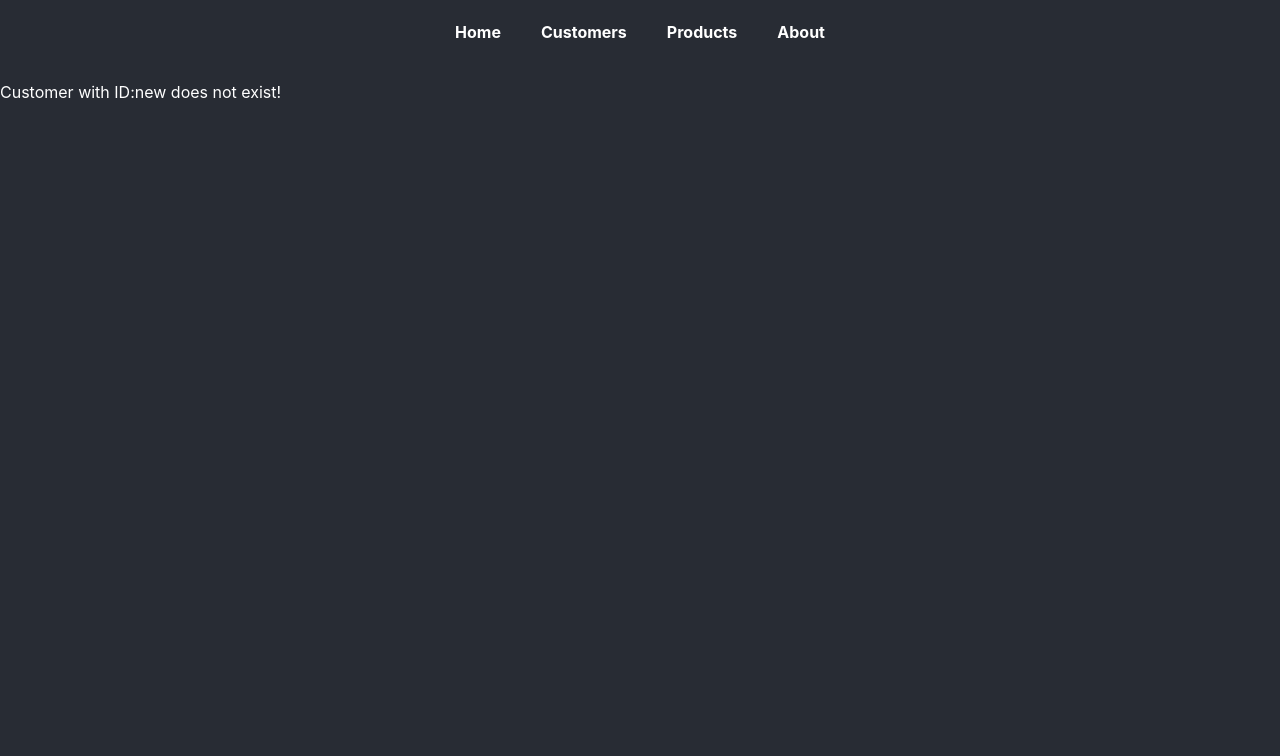
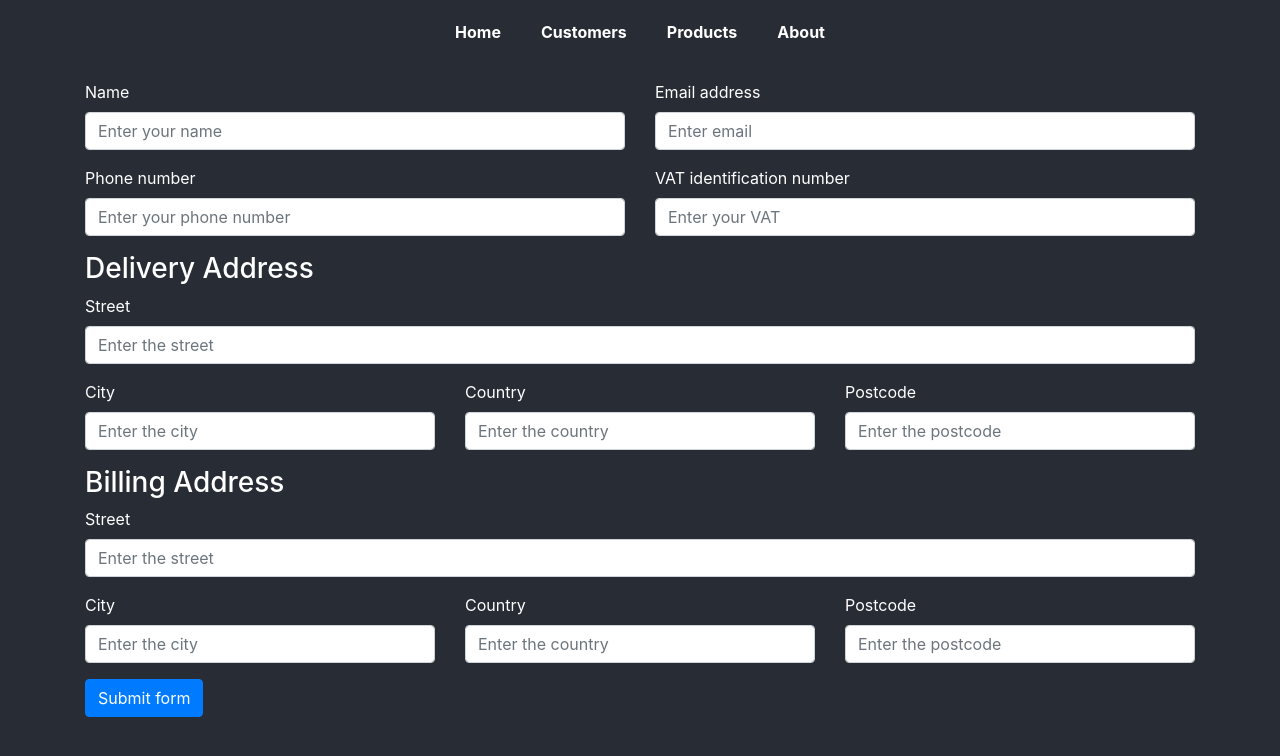
Before and after one commit to bionanek/glasswitch-orders-web, a React (Create React App) app: page /customers/new in a window 1280 px wide. Shown: the top 756 px of the page. Built offline with nearby package versions, Linux system fonts and the light colour scheme; no server answers.

Commit message:
Added ability to create new customers

```diff
--- a/src/App.js
+++ b/src/App.js
@@ -7,6 +7,7 @@ import Home from './components/home/Home';
 import Customers from './components/customers/Customers';
 import CustomerDetail from './components/customers/crud/CustomerDetail';
 import CustomerEdit from './components/customers/crud/CustomerEdit';
+import CustomerNew from './components/customers/crud/CustomerNew';
 import Products from './components/products/Products'
 import About from './components/about/About';
 import RouteError from './components/common/RouteError';
@@ -23,6 +24,7 @@ class App extends Component {
               <Switch>
                 <Route path="/" component={Home} exact />
                 <Route path="/customers" component={Customers} exact/>
+                <Route path="/customers/new" component={CustomerNew} exact/>
                 <Route path="/customers/:id" component={CustomerDetail} exact/>
                 <Route path="/customers/:id/edit" component={CustomerEdit} />
                 <Route path='/products' component={Products} exact/>
--- a/src/components/customers/crud/CustomerNew.js
+++ b/src/components/customers/crud/CustomerNew.js
@@ -0,0 +1,22 @@
+import React, {Component} from 'react'
+import CustomersApiService from '../../../utils/api/customersApiService'
+import CustomerForm from './CustomerForm'
+
+class CustomerNew extends Component {
+  async handleSubmit(event, customer) {
+    event.preventDefault()
+    event.stopPropagation()
+
+    const response = await CustomersApiService.createCustomer(customer)
+
+    this.props.history.push(`/customers/${response.id}`)
+  }
+
+  render() {
+    return (
+      <CustomerForm customer={{}} onSubmit={(e, cust) => this.handleSubmit(e, cust)} />
+    )
+  }
+}
+
+export default CustomerNew
--- a/src/utils/api/customersApiService.js
+++ b/src/utils/api/customersApiService.js
@@ -34,6 +34,15 @@ export default class CustomersApiService {
     }
   }
 
+  static async createCustomer(customer) {
+    try {
+      const response = await Axios.post(apiUrl, customer, apiHeader)
+      return response.data
+    } catch (ex) {
+      throw Error(ex.message)
+    }
+  }
+
 	static async deleteCustomer(id) {
 		try {
 			const response = await Axios.delete(apiUrl + id.toString(), apiHeader)
```
